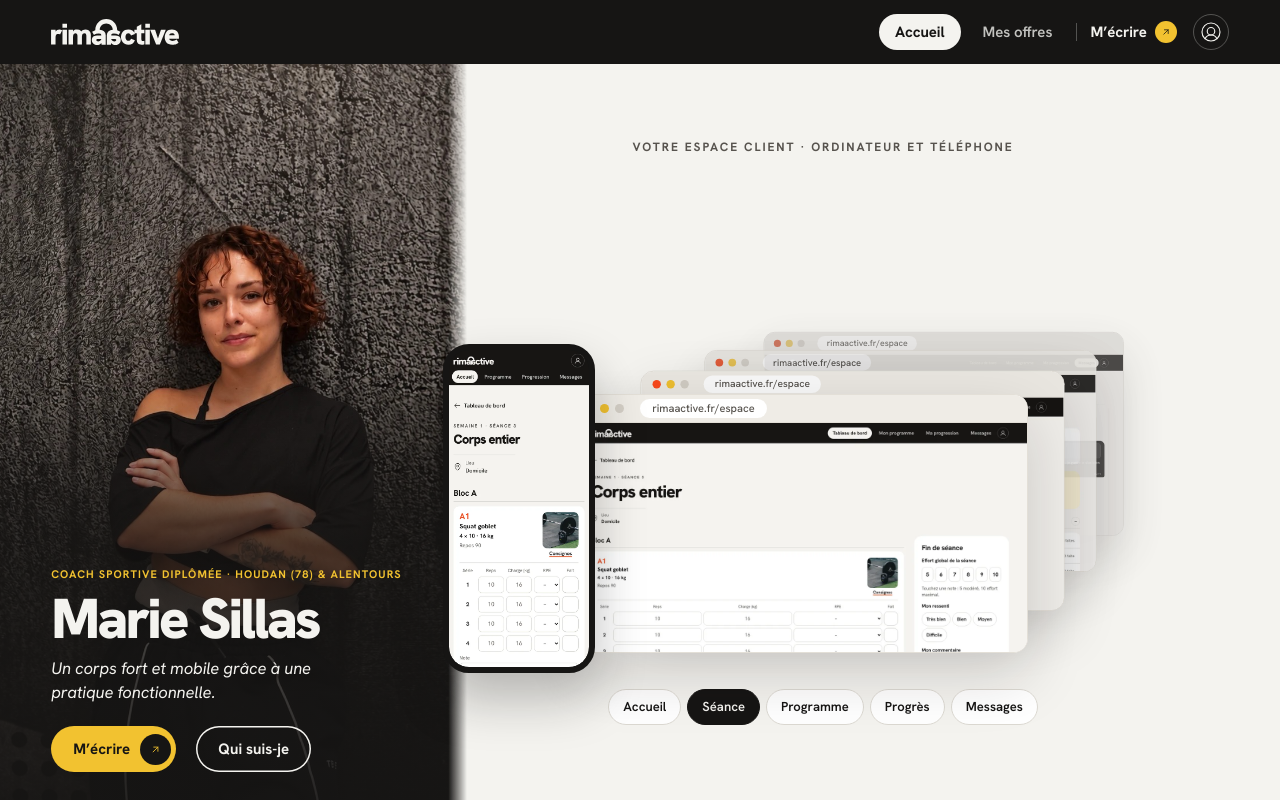
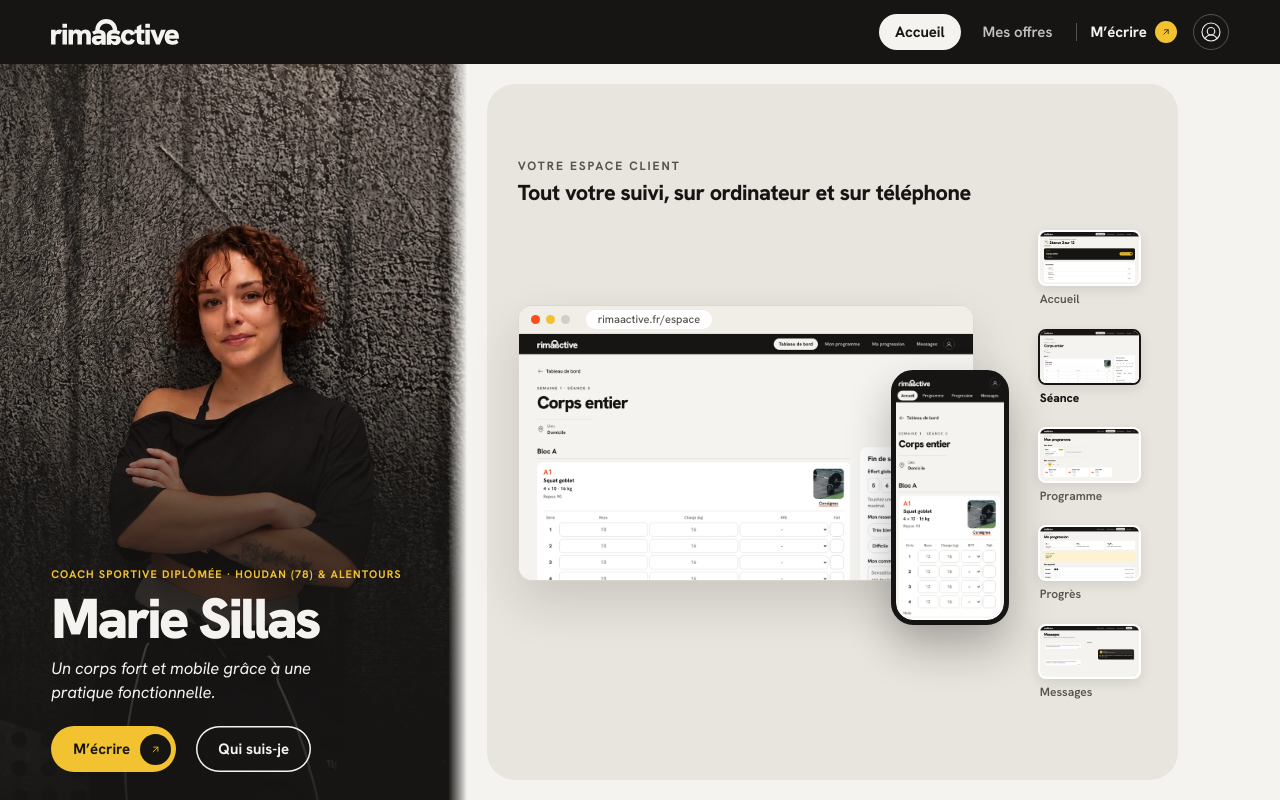
Before and after one commit to thomasroulland/rimaactive, a React (Vite) app: page / in a window 1280 px wide. Shown: the top 802 px of the page. Built offline with nearby package versions, Linux system fonts and the light colour scheme.

Commit message:
Accueil, ordinateur : panneau rangé (page ouverte en grand, téléphone sur son coin, vignettes cliquables de toutes les pages avec barre de temps) à la place de la pile
Co-Authored-By: Claude Opus 5.5 <noreply@anthropic.com>
Claude-Session: https://claude.ai/code/session_0111jZAHMQFwvwoc4FfYmsqm

```diff
--- a/src/components/EcransEspace.jsx
+++ b/src/components/EcransEspace.jsx
@@ -10,9 +10,9 @@ import pcProgramme from '../assets/ecrans/pc-programme.webp'
 import pcProgression from '../assets/ecrans/pc-progression.webp'
 import pcMessages from '../assets/ecrans/pc-messages.webp'
 
-// Haut de l'accueil, ordinateur (15 novembre 2026, revu le même jour) : les vrais écrans de l'espace coaché.
-// Les pages de l'ordinateur sont empilées (celle de devant, les suivantes derrière, cliquables pour passer devant),
-// la même page sur téléphone est posée devant ; à plat, sans perspective penchée, avec un léger décalage sous la souris.
+// Haut de l'accueil, ordinateur (15 novembre 2026, refait le même jour) : un panneau rangé dans la colonne de droite.
+// Au centre, la page ouverte en grand (fenêtre d'ordinateur) avec la même page sur téléphone posée sur son coin ;
+// à droite, les vignettes de toutes les pages, cliquables, dont celle en cours avec une barre de temps.
 // Captures faites avec une coachée fictive.
 const ECRANS = [
   { pc: pcAccueil, tel: telAccueil, titre: 'Votre semaine', sous: 'La prochaine séance, prête à ouvrir', court: 'Accueil' },
@@ -21,85 +21,83 @@ const ECRANS = [
   { pc: pcProgression, tel: telProgression, titre: 'Vos progrès', sous: 'Records, poids et régularité', court: 'Progrès' },
   { pc: pcMessages, tel: telMessages, titre: 'Les messages', sous: 'Une question ? Je vous réponds ici', court: 'Messages' },
 ]
-const DUREE = 4200
+const DUREE = 5000
 const N = ECRANS.length
 
 export default function EcransEspace() {
   const [idx, setIdx] = useState(0)
-  const [decal, setDecal] = useState({ x: 0, y: 0 })
-  const pauseJusque = useRef(0)
-  const survol = useRef(false)
+  const [tour, setTour] = useState(0)
+  const [enPause, setEnPause] = useState(false)
+  const [calme] = useState(() => typeof window !== 'undefined' && !!window.matchMedia?.('(prefers-reduced-motion: reduce)').matches)
   const racine = useRef(null)
+  const visible = useRef(true)
 
-  const actuel = useRef(0)
-  useEffect(() => { actuel.current = idx }, [idx])
-  const aller = (i) => { if (i !== actuel.current) setIdx(i) }
-
-  // défilement seul (sauf « moins d'animations », survol, onglet caché ou bloc hors écran)
   useEffect(() => {
-    if (window.matchMedia?.('(prefers-reduced-motion: reduce)').matches) return undefined
-    let visible = true
-    const obs = 'IntersectionObserver' in window ? new IntersectionObserver(([e]) => { visible = e.isIntersecting }) : null
-    if (obs && racine.current) obs.observe(racine.current)
-    const t = setInterval(() => {
-      if (!visible || survol.current || document.hidden || Date.now() < pauseJusque.current) return
-      setIdx((actuel.current + 1) % N)
-    }, DUREE)
-    return () => { clearInterval(t); obs?.disconnect() }
+    if (!('IntersectionObserver' in window) || !racine.current) return undefined
+    const obs = new IntersectionObserver(([e]) => { visible.current = e.isIntersecting })
+    obs.observe(racine.current)
+    return () => obs.disconnect()
   }, [])
 
-  const bouger = (e) => {
-    if (window.matchMedia?.('(prefers-reduced-motion: reduce)').matches) return
-    const r = e.currentTarget.getBoundingClientRect()
-    setDecal({ x: (e.clientX - r.left) / r.width - 0.5, y: (e.clientY - r.top) / r.height - 0.5 })
-  }
-  const choisir = (i) => { aller(i); pauseJusque.current = Date.now() + 10000 }
+  // passe à la page suivante après DUREE (relancé à chaque changement, donc aussi après un clic) ;
+  // hors écran ou onglet caché : on attend un tour de plus
+  useEffect(() => {
+    if (calme || enPause) return undefined
+    const t = setTimeout(() => {
+      if (visible.current && !document.hidden) setIdx((i) => (i + 1) % N)
+      else setTour((n) => n + 1)
+    }, DUREE)
+    return () => clearTimeout(t)
+  }, [idx, tour, enPause, calme])
+
   const e = ECRANS[idx]
+  return (
+    <div className="heros__outil ecrans" ref={racine} aria-label="Aperçu de votre espace client"
+      onMouseEnter={() => setEnPause(true)} onMouseLeave={() => setEnPause(false)}
+      onFocus={() => setEnPause(true)} onBlur={() => setEnPause(false)}>
+      <div className="ecrans__panneau">
+        <div className="ecrans__tete">
+          <p className="ecrans__surtitre">Votre espace client</p>
+          <p className="ecrans__titre">Tout votre suivi, sur ordinateur et sur téléphone</p>
+        </div>
 
-  return (
-    <div className="heros__outil ecrans" ref={racine} aria-label="Aperçu de votre espace client">
-      <p className="ecrans__surtitre">Votre espace client · ordinateur et téléphone</p>
-      <div className="ecrans__scene" onMouseMove={bouger}
-        onMouseEnter={() => { survol.current = true }}
-        onMouseLeave={() => { survol.current = false; setDecal({ x: 0, y: 0 }) }}
-        style={{ '--dx': decal.x, '--dy': decal.y }}>
-        {/* les pages de l'ordinateur, empilées : celle de devant, puis les suivantes derrière (un clic les fait passer devant) */}
-        <div className="ecrans__fenetres">
-          {ECRANS.map((ecran, i) => {
-            const rang = (i - idx + N) % N
-            const devant = rang === 0
-            const contenu = (
-              <>
+        <div className="ecrans__corps">
+          <div className="ecrans__scene">
+            <div className="ecrans__fenetre">
               <span className="ecrans__barre" aria-hidden="true"><i /><i /><i /><span className="ecrans__adresse">rimaactive.fr/espace</span></span>
-                <img src={ecran.pc} alt={devant ? `Espace client sur ordinateur : ${ecran.titre.toLowerCase()}` : ''} width="1200" height="650" loading={i < 2 ? 'eager' : 'lazy'} decoding="async" />
-              </>
-            )
-            return devant
-              ? <figure key={ecran.court} className="ecrans__fenetre" data-rang="0">{contenu}</figure>
-              : (
-                <button key={ecran.court} type="button" className="ecrans__fenetre" data-rang={rang} tabIndex={rang > 3 ? -1 : 0}
-                  aria-label={`Afficher : ${ecran.titre}`} onClick={() => choisir(i)}>{contenu}</button>
-              )
-          })}
+              <div className="ecrans__vues">
+                {ECRANS.map((ecran, i) => (
+                  <img key={ecran.court} className={`ecrans__vue${i === idx ? ' est-devant' : ''}`} src={ecran.pc}
+                    alt={i === idx ? `Espace client sur ordinateur : ${ecran.titre.toLowerCase()}` : ''} aria-hidden={i !== idx}
+                    width="1200" height="650" loading={i < 2 ? 'eager' : 'lazy'} decoding="async" />
+                ))}
               </div>
-        {/* la même page sur téléphone, posée devant */}
+            </div>
+            <div className="ecrans__tel">
               {ECRANS.map((ecran, i) => (
-          <figure key={`tel-${ecran.court}`} className={`ecrans__tel${i === idx ? ' est-devant' : ''}`} aria-hidden={i !== idx}>
-            <img src={ecran.tel} alt={i === idx ? 'La même page sur téléphone' : ''} width="540" height="1169" loading={i < 2 ? 'eager' : 'lazy'} decoding="async" />
-          </figure>
+                <img key={ecran.court} className={`ecrans__vue${i === idx ? ' est-devant' : ''}`} src={ecran.tel}
+                  alt={i === idx ? 'La même page sur téléphone' : ''} aria-hidden={i !== idx}
+                  width="540" height="1169" loading={i < 2 ? 'eager' : 'lazy'} decoding="async" />
               ))}
+            </div>
             <div key={`etiquette-${idx}`} className="ecrans__etiquette" aria-live="polite">
               <span className="ecrans__numero">{String(idx + 1).padStart(2, '0')}</span>
-          <span className="ecrans__textes">
-            <strong>{e.titre}</strong>
-            <span>{e.sous}</span>
-          </span>
+              <span className="ecrans__textes"><strong>{e.titre}</strong><span>{e.sous}</span></span>
             </div>
           </div>
-      <div className="ecrans__puces" role="group" aria-label="Choisir un écran">
+
+          <ul className="ecrans__vignettes" aria-label="Les pages de l'espace">
             {ECRANS.map((ecran, i) => (
-          <button key={ecran.court} type="button" className="ecrans__puce" aria-pressed={i === idx} onClick={() => choisir(i)}>{ecran.court}</button>
+              <li key={ecran.court}>
+                <button type="button" className="ecrans__vignette" aria-pressed={i === idx} onClick={() => setIdx(i)}>
+                  <span className="ecrans__mini"><img src={ecran.pc} alt="" width="1200" height="650" loading="lazy" decoding="async" /></span>
+                  <span className="ecrans__nom">{ecran.court}</span>
+                  {i === idx && !calme && <span key={`temps-${idx}-${tour}`} className={`ecrans__temps${enPause ? ' est-pause' : ''}`} style={{ animationDuration: `${DUREE}ms` }} aria-hidden="true" />}
+                </button>
+              </li>
             ))}
+          </ul>
+        </div>
       </div>
     </div>
   )
--- a/src/styles.css
+++ b/src/styles.css
@@ -2078,53 +2078,59 @@ html:has(.ecran-plein) { scroll-snap-type: none !important; }
 /* cartes d'offres : hauteur de leur contenu (plus de vide entre la liste et « Voir le détail ») */
 .offres--2 > .offre { min-height: 0 !important; }
 
-/* ---------- Haut de l'accueil : les écrans de l'espace coaché (15 novembre 2026, revu le même jour) ----------
-   les pages de l'ordinateur empilées (les suivantes derrière, en haut à droite, cliquables), le téléphone posé devant */
-.heros.heros--v3 .heros__outil.ecrans { overflow: visible; margin: 0; border-radius: 0; background: none; display: flex; flex-direction: column; align-items: center; justify-content: center; gap: 16px; padding: 24px calc(var(--gouttiere) / 2) 24px 0; min-width: 0; }
-.ecrans__surtitre { margin: 0; font: 700 12px/16px var(--font-sans); letter-spacing: .16em; text-transform: uppercase; color: var(--gris-chaud); text-align: center; }
-.ecrans__scene { position: relative; width: min(100%, 1000px, calc((var(--ecran) - var(--hauteur-entete) - 150px) / 0.66)); aspect-ratio: 1 / 0.66; --dx: 0; --dy: 0; }
-.ecrans__fenetres { position: absolute; left: 17%; bottom: 4%; width: 60%; aspect-ratio: 1200 / 680; transform: translate(calc(var(--dx) * -10px), calc(var(--dy) * -8px)); transition: transform .35s ease; }
-.ecrans__fenetre { all: unset; box-sizing: border-box; position: absolute; inset: 0; display: block; border-radius: 14px; overflow: hidden; background: var(--blanc); border: 1px solid #e3dfd7; box-shadow: 0 24px 60px rgba(22, 21, 20, .16);
-  transform-origin: 0% 100%; transition: transform .8s cubic-bezier(.2, .8, .2, 1), opacity .7s ease, filter .7s ease, box-shadow .3s ease; }
-.ecrans__fenetre img { display: block; width: 100%; height: auto; }
-.ecrans__fenetre[data-rang="0"] { z-index: 10; }
-.ecrans__fenetre[data-rang="1"] { z-index: 9; transform: translate(15%, -16%) scale(.93); filter: brightness(.97); cursor: pointer; }
-.ecrans__fenetre[data-rang="2"] { z-index: 8; transform: translate(29%, -31%) scale(.86); filter: brightness(.94) saturate(.85); opacity: .9; cursor: pointer; }
-.ecrans__fenetre[data-rang="3"] { z-index: 7; transform: translate(42%, -45%) scale(.79); filter: brightness(.9) saturate(.7); opacity: .75; cursor: pointer; }
-.ecrans__fenetre[data-rang="4"] { z-index: 6; transform: translate(48%, -52%) scale(.74); opacity: 0; pointer-events: none; }
-button.ecrans__fenetre:hover { filter: none; box-shadow: 0 28px 70px rgba(22, 21, 20, .24); }
-button.ecrans__fenetre[data-rang="1"]:hover { transform: translate(15%, -18%) scale(.93); }
-button.ecrans__fenetre[data-rang="2"]:hover { transform: translate(29%, -33%) scale(.86); opacity: 1; }
-button.ecrans__fenetre[data-rang="3"]:hover { transform: translate(42%, -47%) scale(.79); opacity: 1; }
-button.ecrans__fenetre:focus-visible { outline: 3px solid var(--encre); outline-offset: 3px; }
-.ecrans__barre { display: flex; align-items: center; gap: 6px; height: 28px; padding: 0 12px; background: #efece6; border-bottom: 1px solid #e3dfd7; }
+/* ---------- Haut de l'accueil : les écrans de l'espace coaché (15 novembre 2026, refait le même jour) ----------
+   un panneau rangé : titre en haut ; au centre la page ouverte (fenêtre d'ordinateur) et le téléphone posé sur son coin ;
+   à droite les vignettes de toutes les pages, cliquables, avec la barre de temps sur celle en cours */
+.heros.heros--v3 .heros__outil.ecrans { overflow: visible; margin: 0 !important; border-radius: 0; background: none; display: flex; align-items: stretch; padding: 20px var(--gouttiere) 20px 20px !important; min-width: 0; }
+.ecrans__panneau { flex: 1; display: flex; flex-direction: column; justify-content: center; gap: clamp(16px, 2.4vh, 28px); padding: clamp(20px, 2.4vw, 36px); border-radius: 28px; background: var(--craie-fonce, #e9e6df); min-width: 0; }
+.ecrans__tete { display: flex; flex-direction: column; gap: 6px; }
+.ecrans__surtitre { margin: 0; font: 700 12px/16px var(--font-sans); letter-spacing: .16em; text-transform: uppercase; color: var(--gris-chaud); }
+.ecrans__titre { margin: 0; font: 800 clamp(20px, 1.7vw, 28px)/1.15 var(--font-sans); letter-spacing: -.02em; color: var(--encre); }
+.ecrans__corps { display: grid; grid-template-columns: minmax(0, 1fr) clamp(96px, 9vw, 132px); gap: clamp(16px, 1.8vw, 28px); align-items: center; }
+/* scène : la fenêtre en grand, le téléphone qui déborde un peu sur son coin bas droit, l'étiquette sur son coin bas gauche */
+.ecrans__scene { position: relative; padding: 0 7% 9% 0; }
+.ecrans__fenetre { border-radius: 14px; overflow: hidden; background: var(--blanc); border: 1px solid #ddd8cf; box-shadow: 0 22px 50px rgba(22, 21, 20, .14); }
+.ecrans__barre { display: flex; align-items: center; gap: 6px; height: 28px; padding: 0 12px; background: #f1eee8; border-bottom: 1px solid #e3dfd7; }
 .ecrans__barre i { width: 9px; height: 9px; border-radius: 50%; background: #d4cfc6; }
 .ecrans__barre i:first-child { background: var(--vermillon); }
 .ecrans__barre i:nth-child(2) { background: var(--jaune); }
 .ecrans__adresse { margin-left: 10px; padding: 3px 12px; border-radius: 999px; background: var(--blanc); font: 500 11px/1.2 var(--font-sans); color: var(--gris-chaud); }
-.ecrans__tel { position: absolute; left: 0; bottom: 0; z-index: 20; margin: 0; width: 20%; aspect-ratio: 540 / 1169; border-radius: 26px; border: 6px solid var(--encre); background: var(--encre); overflow: hidden; box-shadow: 0 26px 50px rgba(22, 21, 20, .28);
-  opacity: 0; transform: translate(calc(var(--dx) * 14px), calc(20px + var(--dy) * 10px)); transition: opacity .6s ease, transform .8s cubic-bezier(.2, .8, .2, 1); pointer-events: none; }
-.ecrans__tel.est-devant { opacity: 1; transform: translate(calc(var(--dx) * 14px), calc(var(--dy) * 10px)); transition-delay: .12s; }
-.ecrans__tel img { display: block; width: 100%; height: 100%; object-fit: cover; object-position: top; border-radius: 20px; }
-.ecrans__etiquette { position: absolute; right: 0; bottom: -2%; z-index: 25; display: flex; align-items: center; gap: 12px; padding: 12px 18px 12px 12px; background: var(--blanc); border-radius: 18px; box-shadow: 0 14px 34px rgba(22, 21, 20, .16); max-width: 52%; animation: ecrans-etiquette .7s cubic-bezier(.34, 1.4, .64, 1) .25s both; }
-.ecrans__numero { flex: none; width: 40px; height: 40px; border-radius: 12px; background: var(--vermillon); color: var(--blanc); display: grid; place-items: center; font: 800 16px/1 var(--font-sans); }
-.ecrans__textes { display: flex; flex-direction: column; gap: 2px; }
-.ecrans__textes strong { font: 800 17px/1.2 var(--font-sans); color: var(--encre); }
-.ecrans__textes span { font: 400 14px/1.35 var(--font-sans); color: var(--gris-chaud); }
-.ecrans__puces { display: flex; flex-wrap: wrap; justify-content: center; gap: 6px; }
-.ecrans__puce { min-height: 36px; padding: 0 14px; border-radius: 999px; border: 1px solid var(--filet); background: var(--blanc); font: 600 13px/1 var(--font-sans); color: var(--encre); cursor: pointer; transition: background .2s ease, color .2s ease, border-color .2s ease; }
-.ecrans__puce:hover { border-color: var(--encre); }
-.ecrans__puce[aria-pressed="true"] { background: var(--encre); color: var(--craie); border-color: var(--encre); }
-.ecrans__puce:focus-visible { outline: 2px solid var(--encre); outline-offset: 2px; }
-@keyframes ecrans-etiquette { from { opacity: 0; transform: translateY(12px) scale(.96); } to { opacity: 1; transform: none; } }
+.ecrans__vues { position: relative; aspect-ratio: 1200 / 650; }
+.ecrans__vue { position: absolute; inset: 0; width: 100%; height: 100%; object-fit: cover; object-position: top; opacity: 0; transform: scale(1.015); transition: opacity .6s ease, transform .9s cubic-bezier(.2, .8, .2, 1); }
+.ecrans__vue.est-devant { opacity: 1; transform: none; }
+.ecrans__tel { position: absolute; right: 0; bottom: 0; width: 24%; aspect-ratio: 540 / 1169; border-radius: 22px; border: 5px solid var(--encre); background: var(--encre); overflow: hidden; box-shadow: 0 22px 44px rgba(22, 21, 20, .3); }
+.ecrans__tel .ecrans__vue { border-radius: 17px; }
+.ecrans__tel .ecrans__vue.est-devant { transition-delay: .1s; }
+.ecrans__etiquette { position: absolute; left: 4%; bottom: 0; display: flex; align-items: center; gap: 12px; padding: 10px 16px 10px 10px; background: var(--blanc); border-radius: 16px; box-shadow: 0 12px 30px rgba(22, 21, 20, .14); max-width: 58%; animation: ecrans-etiquette .6s cubic-bezier(.34, 1.4, .64, 1) .2s both; }
+.ecrans__numero { flex: none; width: 38px; height: 38px; border-radius: 11px; background: var(--vermillon); color: var(--blanc); display: grid; place-items: center; font: 800 15px/1 var(--font-sans); }
+.ecrans__textes { display: flex; flex-direction: column; gap: 2px; min-width: 0; }
+.ecrans__textes strong { font: 800 16px/1.2 var(--font-sans); color: var(--encre); }
+.ecrans__textes span { font: 400 13px/1.35 var(--font-sans); color: var(--gris-chaud); }
+/* vignettes : toutes les pages, la page ouverte encadrée d'encre */
+.ecrans__vignettes { list-style: none; margin: 0; padding: 0; display: flex; flex-direction: column; gap: 10px; }
+.ecrans__vignette { all: unset; box-sizing: border-box; position: relative; display: flex; flex-direction: column; gap: 6px; width: 100%; padding: 6px; border-radius: 12px; cursor: pointer; transition: background .2s ease; }
+.ecrans__vignette:hover { background: rgba(255, 255, 255, .6); }
+.ecrans__vignette:focus-visible { outline: 2px solid var(--encre); outline-offset: 2px; }
+.ecrans__mini { display: block; aspect-ratio: 1200 / 650; border-radius: 8px; overflow: hidden; background: var(--blanc); border: 2px solid transparent; box-shadow: 0 4px 12px rgba(22, 21, 20, .1); transition: border-color .2s ease, transform .2s ease; }
+.ecrans__mini img { display: block; width: 100%; height: 100%; object-fit: cover; object-position: top; }
+.ecrans__vignette[aria-pressed="true"] .ecrans__mini { border-color: var(--encre); }
+.ecrans__vignette:hover .ecrans__mini { transform: translateY(-2px); }
+.ecrans__nom { font: 600 12px/1.2 var(--font-sans); color: var(--gris-chaud); padding-left: 2px; }
+.ecrans__vignette[aria-pressed="true"] .ecrans__nom { color: var(--encre); font-weight: 800; }
+.ecrans__temps { position: absolute; left: 8px; right: 8px; bottom: 2px; height: 3px; border-radius: 3px; background: var(--vermillon); transform-origin: left; animation: ecrans-temps linear both; }
+.ecrans__temps.est-pause { animation-play-state: paused; }
+@keyframes ecrans-temps { from { transform: scaleX(0); } to { transform: scaleX(1); } }
+@keyframes ecrans-etiquette { from { opacity: 0; transform: translateY(10px) scale(.97); } to { opacity: 1; transform: none; } }
 @media (prefers-reduced-motion: reduce) {
   .ecrans__etiquette { animation: none; }
-  .ecrans__fenetre, .ecrans__tel, .ecrans__fenetres { transition: none !important; }
+  .ecrans__vue { transition: none; }
 }
 /* écrans moyens d'ordinateur : la photo prend moins de largeur et les écrans de l'espace passent un peu devant elle */
 @media (min-width: 1100px) {
   .heros.heros--v3 { grid-template-columns: minmax(340px, 38%) minmax(0, 1fr) !important; column-gap: 0 !important; }
   .heros.heros--v3 .heros__cadre { aspect-ratio: auto !important; width: 100%; }
   .heros.heros--v3 .heros__photo { object-position: 50% 28% !important; }
-  .heros.heros--v3 .heros__outil.ecrans { position: relative; z-index: 3; margin-left: -24px; padding-left: 0; }
-}
+  .heros.heros--v3 .heros__outil.ecrans { position: relative; z-index: 3; margin-left: 0; }
+}
+/* très grands écrans : le contenu du panneau garde une taille raisonnable (le haut de page ne grandit pas en hauteur) */
+.ecrans__tete, .ecrans__corps { width: 100%; max-width: calc((var(--ecran) - var(--hauteur-entete) - 200px) * 1.75); margin-inline: auto; }
```
Lines whose indentation alone changed are shown as unchanged.
